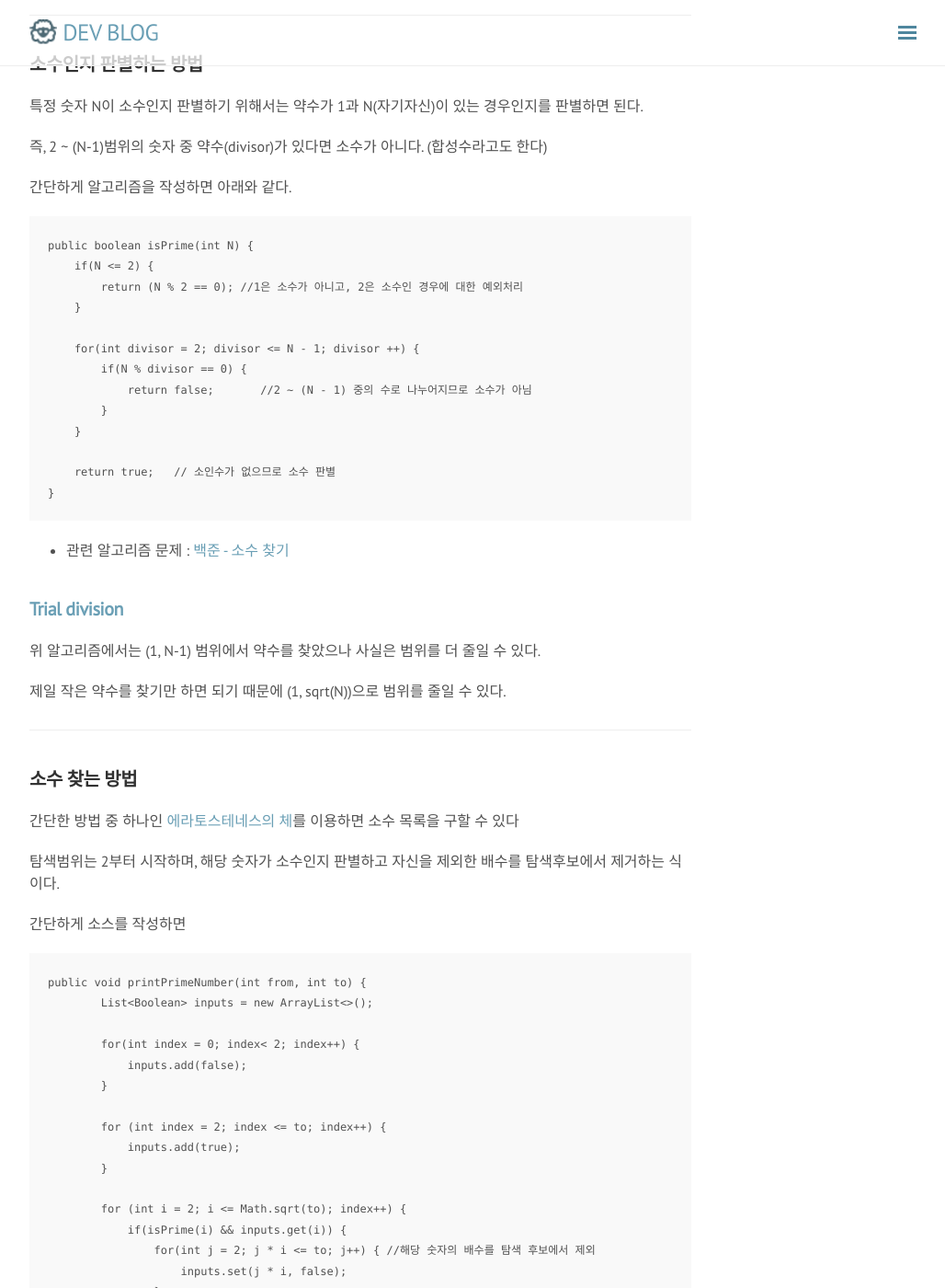
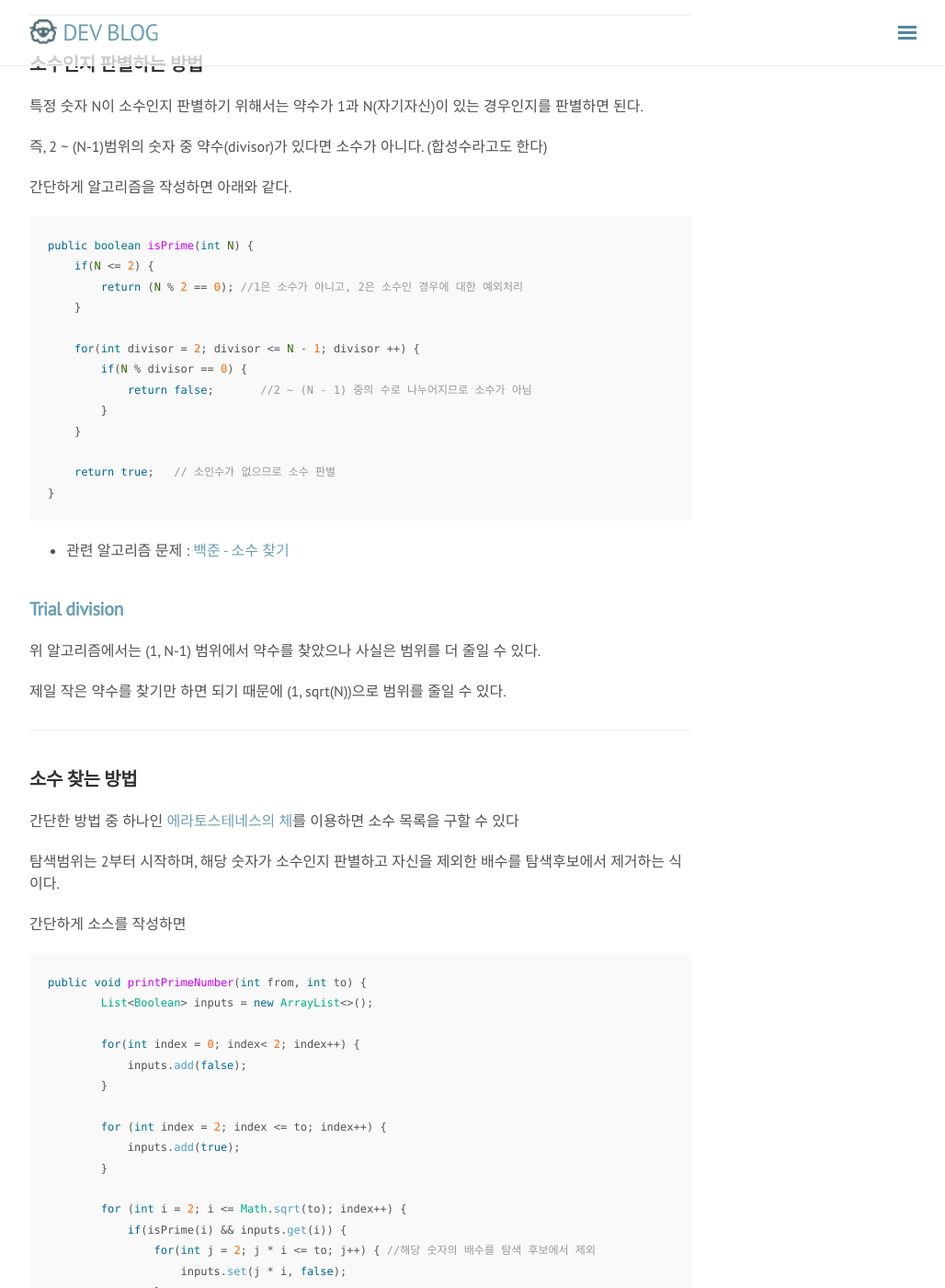
Before and after one commit to rmcodestar/rmcodestar.github.io, a Jekyll site: the page built from _posts/2018-06-17-prime-number.md, in a window 1280 px wide and 1400 px high, scrolled down 519 px. Shown: the whole window at 92% size, without its empty margins (248-1276 px from the left). Built offline with Jekyll 4.4.1, drawn with Linux system fonts in a browser that asks for light colours; nearby versions of some CDN libraries; comment, search, counter and statistics services are not loaded; some of the changed text lies outside the part shown.

Commit message:
Update 2018-06-17-prime-number.md

````diff
--- a/_posts/2018-06-17-prime-number.md
+++ b/_posts/2018-06-17-prime-number.md
@@ -31,7 +31,7 @@ tag: [알고리즘, 소수]
 
 간단하게 알고리즘을 작성하면 아래와 같다.
 
-```Java
+```java
 public boolean isPrime(int N) {
     if(N <= 2) {
         return (N % 2 == 0); //1은 소수가 아니고, 2은 소수인 경우에 대한 예외처리
@@ -69,7 +69,7 @@ public boolean isPrime(int N) {
 
 간단하게 소스를 작성하면
 
-```Java
+```java
 public void printPrimeNumber(int from, int to) {
         List<Boolean> inputs = new ArrayList<>();
 
````
